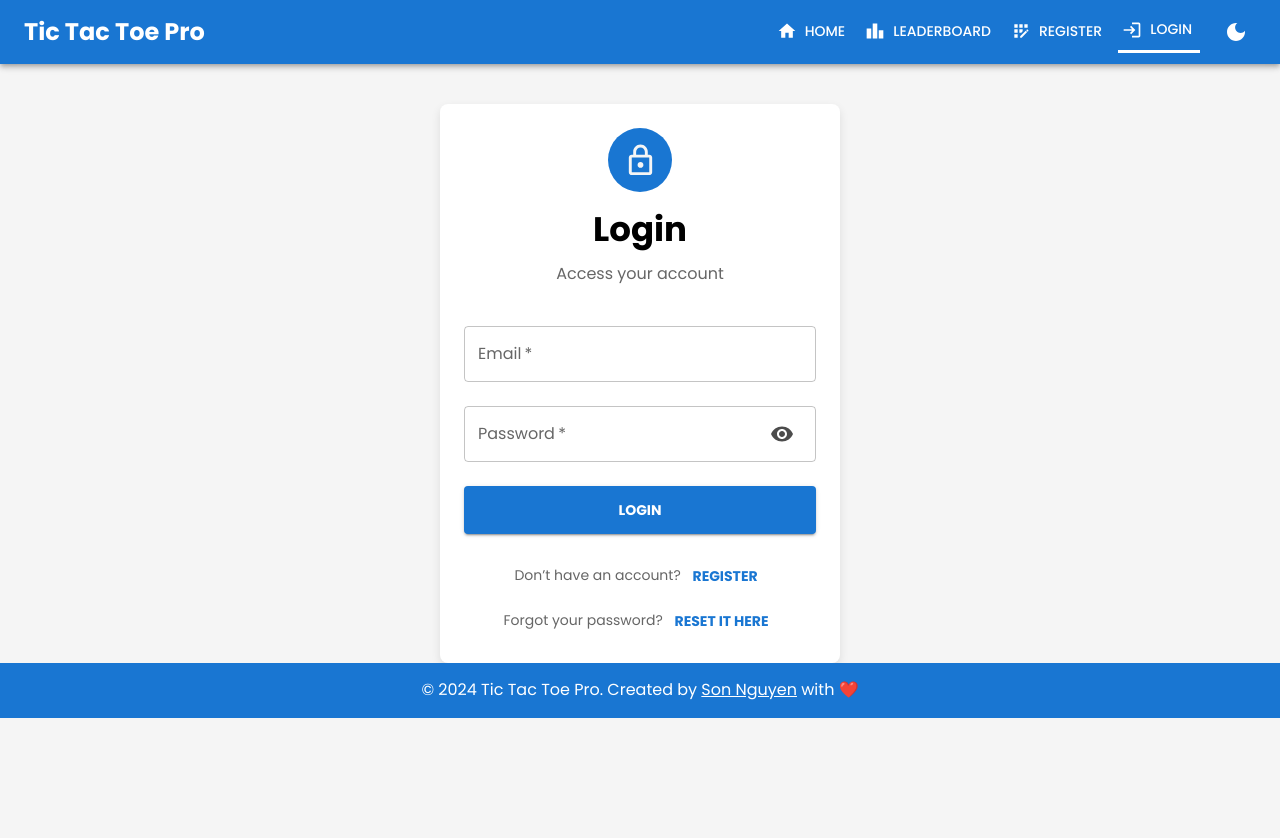
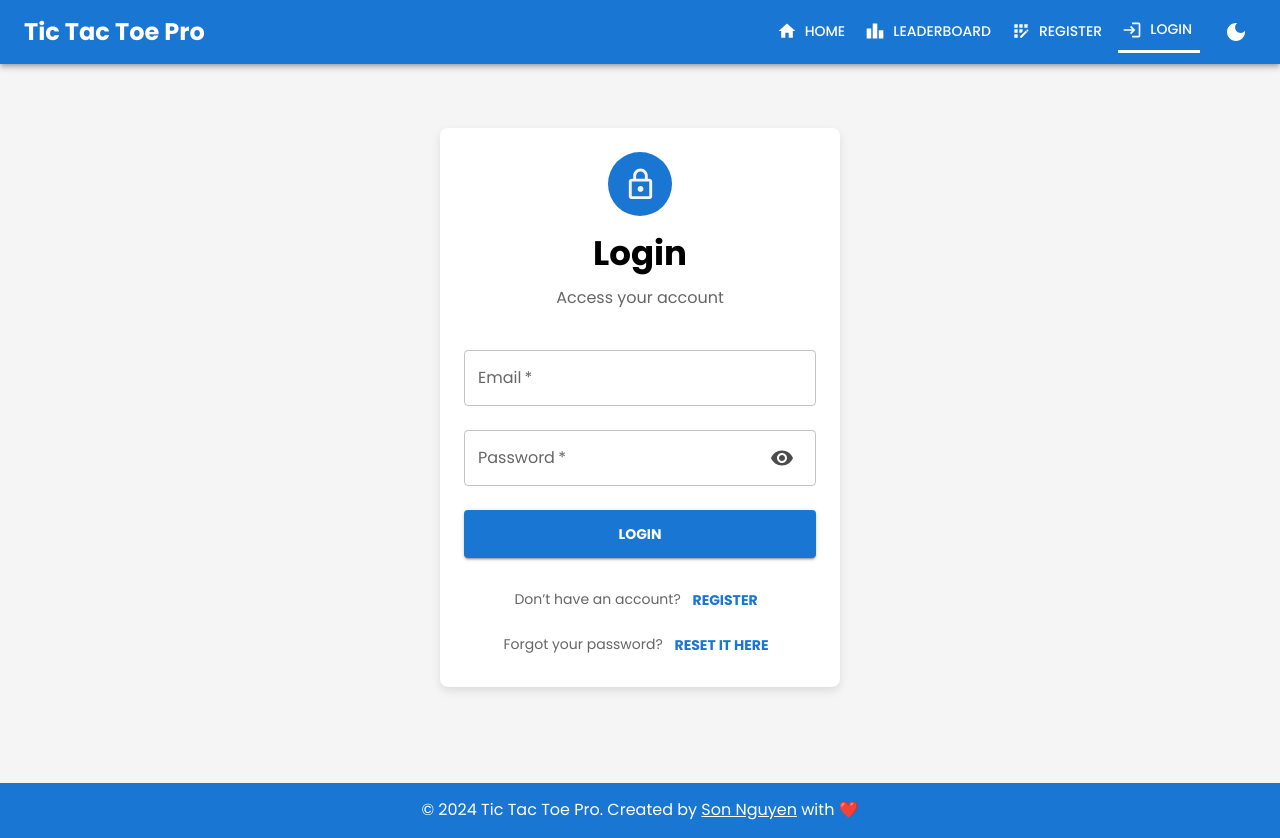
Before and after one commit to hoangsonww/Tic-Tac-Toe-Fullstack-Game, a React (Create React App) app in the folder frontend/: page /login in a window 1280 px wide. Before the commit the page ends 800 px from the top, so only its background shows below. Built offline with nearby package versions, Linux system fonts and the light colour scheme.

Commit message:
Final: App Working

```diff
--- a/frontend/src/components/Login.tsx
+++ b/frontend/src/components/Login.tsx
@@ -71,7 +71,8 @@ const Login: React.FC = () => {
       sx={{
         maxWidth: 400,
         mx: "auto",
-        mt: 5,
+        mt: 8,
+        mb: 12,
         p: 3,
         bgcolor: "background.paper",
         borderRadius: 2,
--- a/frontend/src/components/Profile.tsx
+++ b/frontend/src/components/Profile.tsx
@@ -194,6 +194,7 @@ const Profile: React.FC = () => {
     <Box
       sx={{
         maxWidth: 450,
+        minWidth: {xs: '90%', sm: 450},
         mx: "auto",
         mt: 5,
         mb: 5,
```
